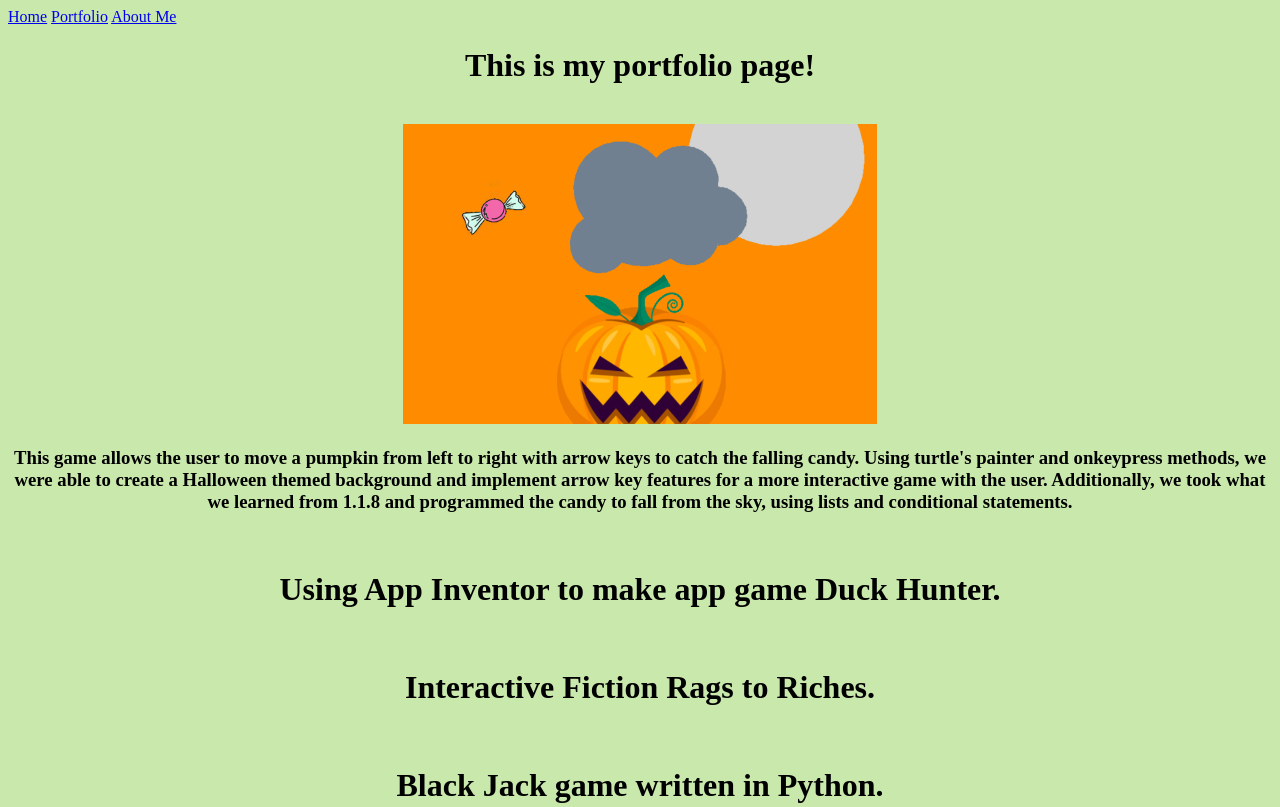
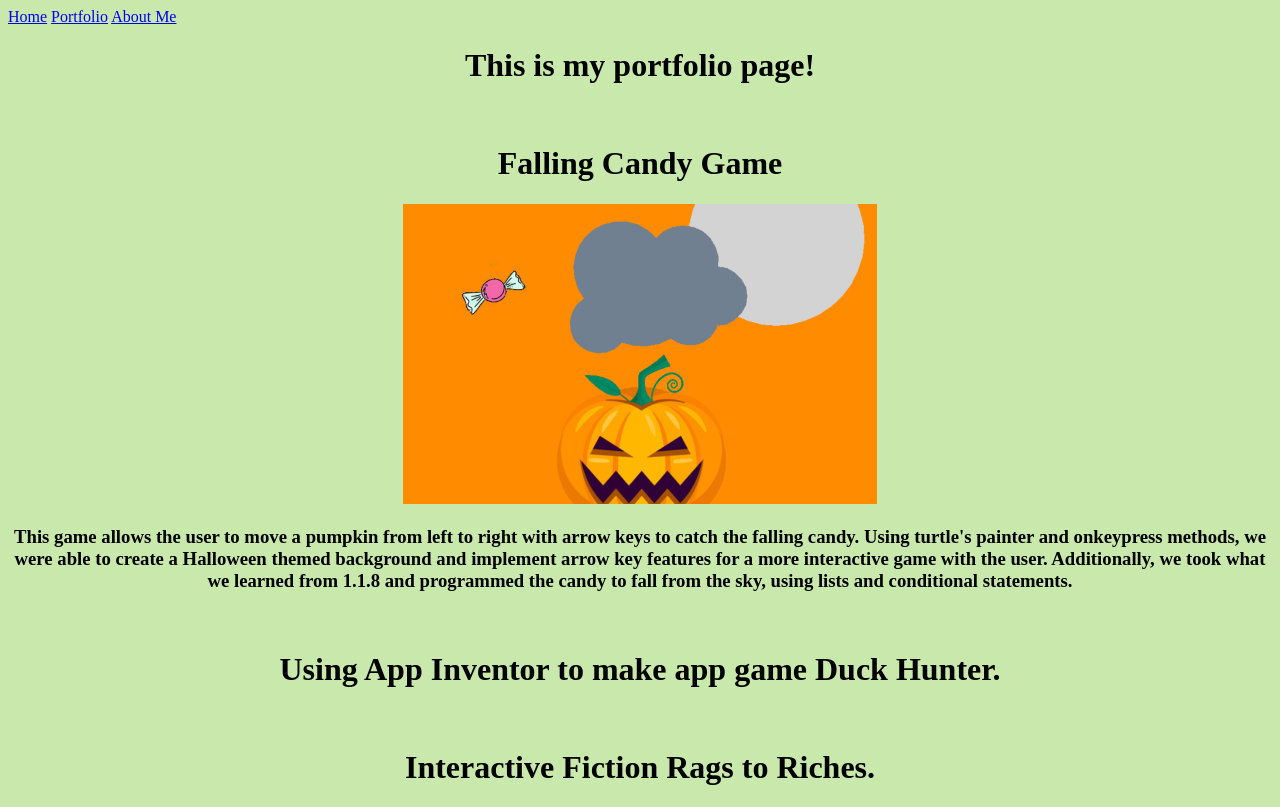
Before and after one commit to clairekim1/ClaireKimWebsite, a plain HTML site: page portfolio.html in a window 1280 px wide. Shown: the top 807 px of the page. Drawn offline with Linux system fonts and the light colour scheme.

Commit message:
Update portfolio.html

```diff
--- a/portfolio.html
+++ b/portfolio.html
@@ -11,6 +11,7 @@
     <h1 style="text-align:center">This is my portfolio page!</h1>
     <br>
 <center>
+	<h1>Falling Candy Game</h1>
 	<img src="images/Screen Shot 2022-09-29 at 8.07.09 PM.png" height="300">
 	<br>
 	<h3>This game allows the user to move a pumpkin from left to right with arrow keys to catch the falling candy. Using turtle's painter and onkeypress methods, we were able to create a Halloween themed background and implement arrow key features for a more interactive game with the user. Additionally, we took what we learned from 1.1.8 and programmed the candy to fall from the sky, using lists and conditional statements. </h3>
```
